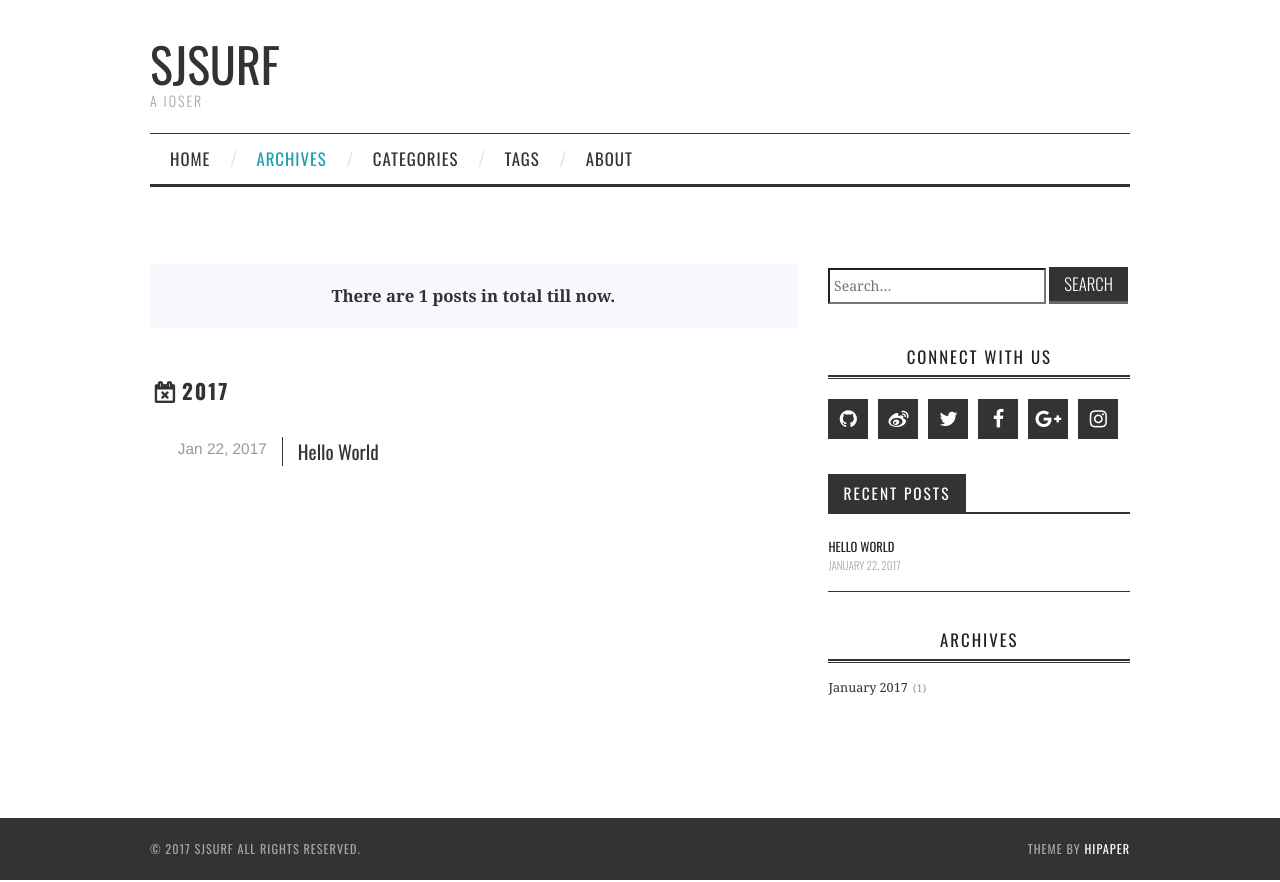
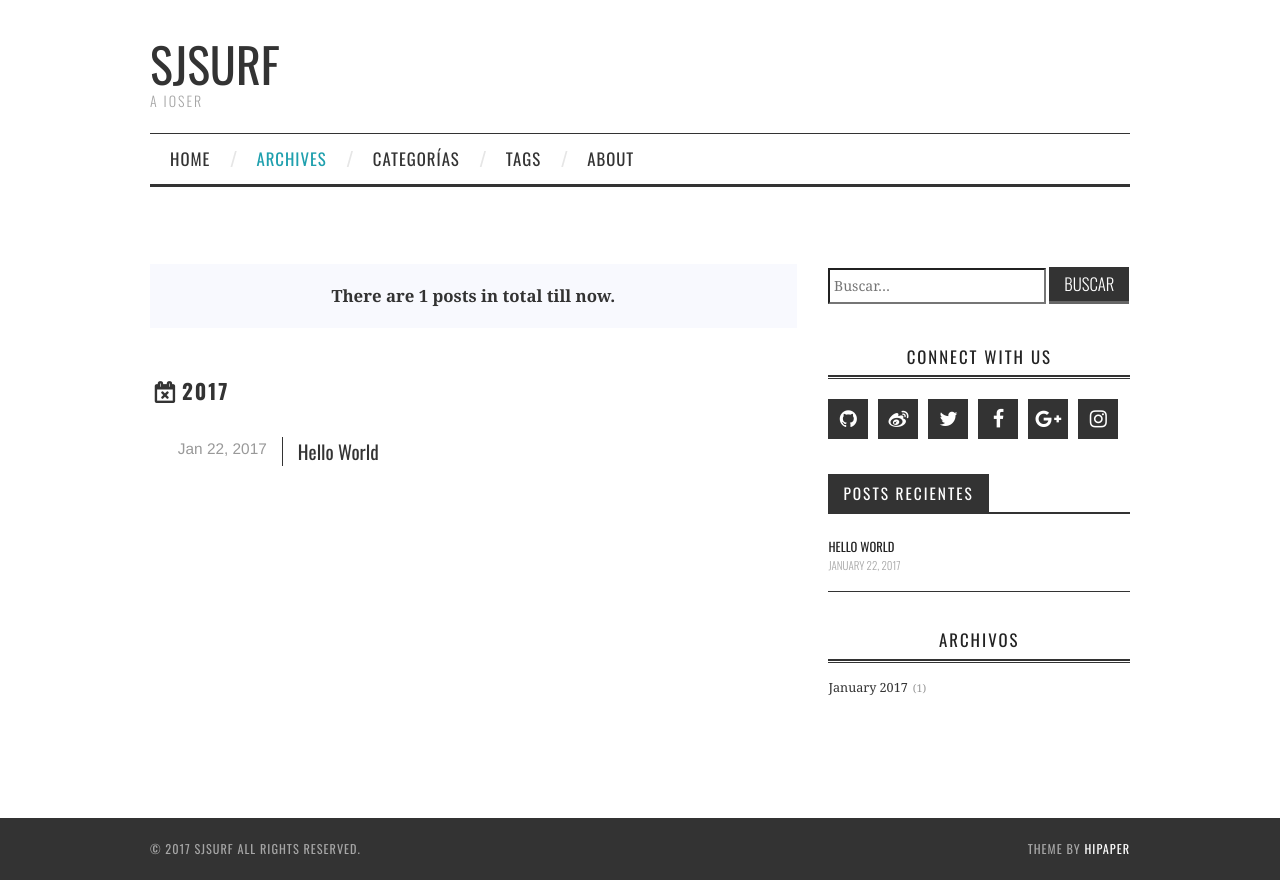
Before and after one commit to sjsurf/sjsurf.github.io, a plain HTML site: page archives/2017/01/index.html in a window 1280 px wide. Drawn offline with nearby package versions, Linux system fonts and the light colour scheme; some packages are replaced by stand-ins of ours; files that its build step writes are made by us from their sources; no server answers; files whose address does not match are found by name; a web font is replaced by a local one.

Commit message:
Site updated: 2017-01-22 14:02:15

```diff
--- a/archives/2017/01/index.html
+++ b/archives/2017/01/index.html
@@ -3,7 +3,7 @@
 <head>
   <meta charset="utf-8">
 
-  <title>archives: 2017/1 | Sjsurf</title>
+  <title>archivos: 2017/1 | Sjsurf</title>
   <meta name="viewport" content="width=device-width, initial-scale=1, maximum-scale=1">
 
 
@@ -82,7 +82,7 @@
 
                       <li class="menu-item menu-item-type-custom menu-item-object-custom menu-item-home menu-item-1663"> <a class="" href="/sjsurf/archives">Archives</a> </li>
 
-                      <li class="menu-item menu-item-type-custom menu-item-object-custom menu-item-home menu-item-1663"> <a class="" href="/sjsurf/categories">Categories</a> </li>
+                      <li class="menu-item menu-item-type-custom menu-item-object-custom menu-item-home menu-item-1663"> <a class="" href="/sjsurf/categories">Categorías</a> </li>
 
                       <li class="menu-item menu-item-type-custom menu-item-object-custom menu-item-home menu-item-1663"> <a class="" href="/sjsurf/tags">Tags</a> </li>
 
@@ -158,9 +158,9 @@
     <form class="search-form">
         <label style="width: 72%;">
             <span class="screen-reader-text">Search for:</span>
-            <input type="search" class="search-field" style="height: 36px; width: 100%;" placeholder=" Search…" value="" name="s" title="Search for:">
+            <input type="search" class="search-field" style="height: 36px; width: 100%;" placeholder=" Buscar…" value="" name="s" title="Search for:">
         </label>
-        <input type="submit" class="search-form-submit" value="Search">
+        <input type="submit" class="search-form-submit" value="Buscar">
     </form>
     <div class="ins-search">
     <div class="ins-search-mask"></div>
@@ -241,7 +241,7 @@
 
   <div class="widget_athemes_tabs">
     <ul id="widget-tab" class="clearfix widget-tab-nav">
-      <li class="active"><a>Recent Posts</a></li>
+      <li class="active"><a>Posts recientes</a></li>
     </ul>
     <div class="widget">
       <ul>
@@ -273,7 +273,7 @@
 
 
   <div class="widget-wrap">
-    <h3 class="widget-title">Archives</h3>
+    <h3 class="widget-title">Archivos</h3>
 
     <div class="widget">
       <ul class="archive-list"><li class="archive-list-item"><a class="archive-list-link" href="/sjsurf/archives/2017/01/">January 2017</a><span class="archive-list-count">1</span></li></ul>
```
Also changed, not shown: 2017/01/22/hello-world/index.html (+1 -1 lines), archives/2017/index.html (+6 -6 lines), archives/index.html (+6 -6 lines), index.html (+5 -5 lines).
